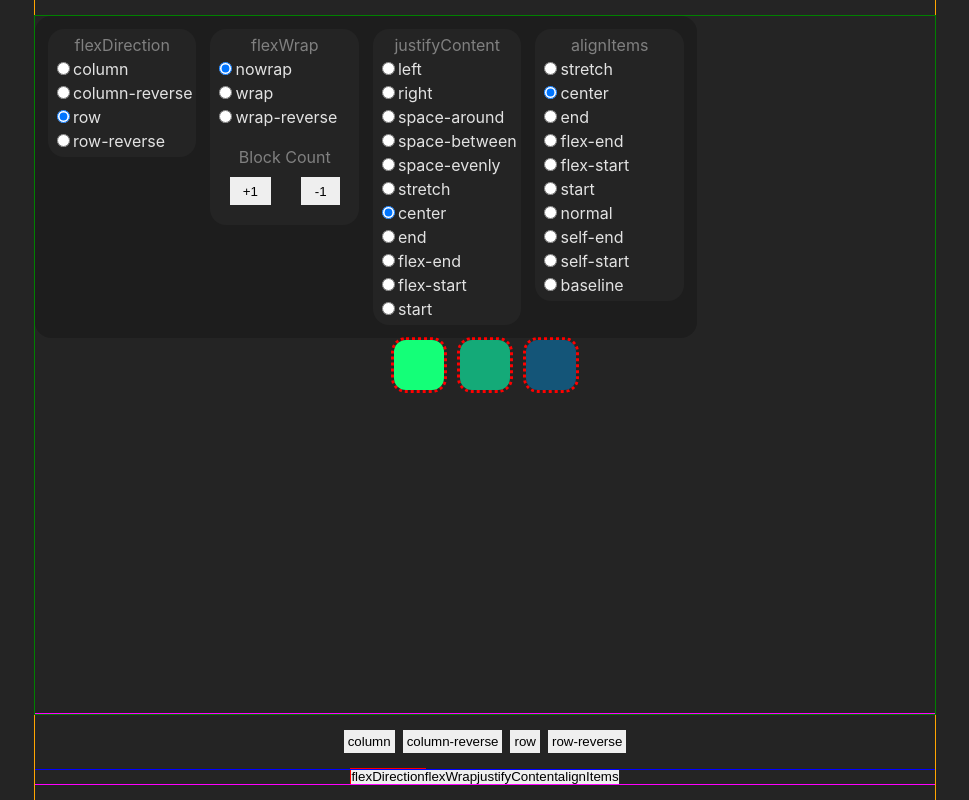
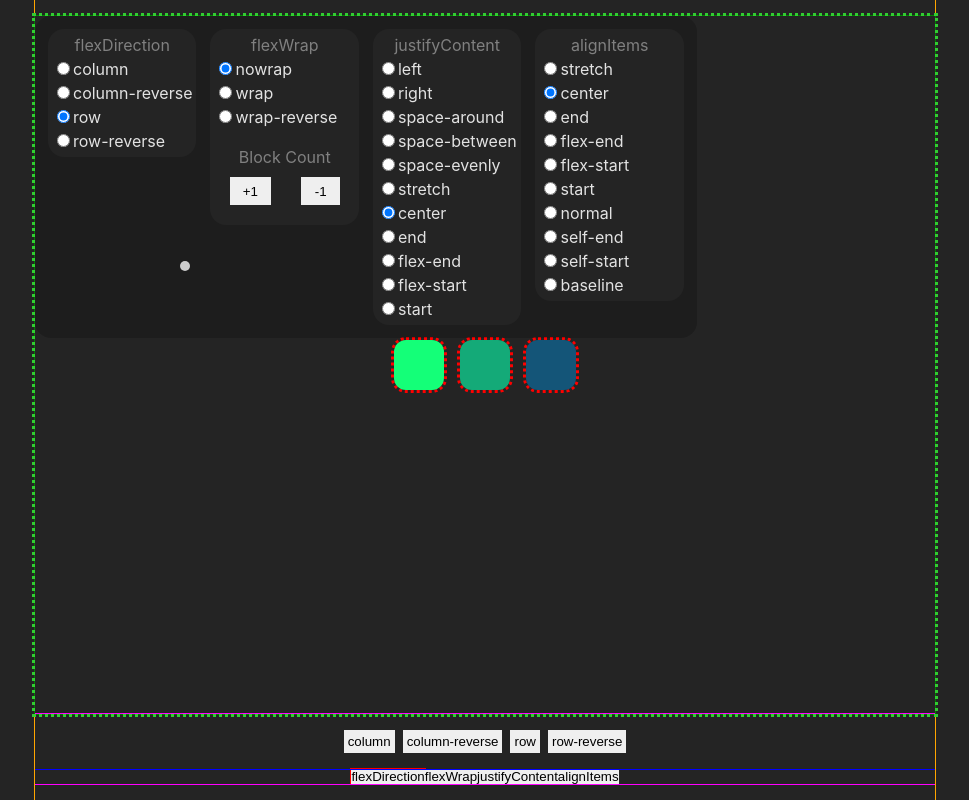
Before and after one commit to johnrdoty92/learn-flexbox, a React (Vite) app: page / in a window 1280 px wide. Shown: the whole page, without its empty margins (155-1124 px from the left). Built offline with nearby package versions, Linux system fonts and the light colour scheme.

Commit message:
add canvas

```diff
--- a/src/App.tsx
+++ b/src/App.tsx
@@ -2,12 +2,16 @@ import { Container } from './components/Layout/Container';
 import { DevControls } from './components/DevControls';
 import { GameControls } from 'components/GameControls';
 import { GameWindow } from 'components/GameWindow';
+import { useRef } from 'react';
+import { Canvas } from 'components/Canvas';
 
 function App() {
+  const gameWindowRef = useRef<HTMLDivElement>(null);
   return (
     <Container>
       <DevControls />
-      <GameWindow />
+      <Canvas gameWindowRef={gameWindowRef} />
+      <GameWindow gameWindowRef={gameWindowRef} />
       <GameControls />
     </Container>
   );
--- /dev/null
+++ b/src/components/Canvas.tsx
@@ -0,0 +1,74 @@
+import { RefObject, useEffect, useRef, useState } from 'react';
+
+export const Canvas = ({
+  gameWindowRef,
+}: {
+  gameWindowRef: RefObject<HTMLDivElement>;
+}) => {
+  const nodeRef = useRef<HTMLCanvasElement>(null);
+  const [dimensions, setDimensions] = useState({
+    width: gameWindowRef.current?.clientWidth,
+    height: gameWindowRef.current?.clientHeight,
+  });
+
+  useEffect(() => {
+    const ctx = nodeRef.current?.getContext('2d');
+    if (!ctx) return;
+    let requestId: number;
+    const speed = 5;
+    let x = 0;
+    let dx = 1;
+    let y = 0;
+    let dy = 1;
+    const render = () => {
+      let isCollision = false;
+      gameWindowRef.current?.childNodes.forEach((child) => {
+        if (!(child instanceof HTMLElement)) return;
+        if (
+          x > child.offsetLeft &&
+          x < child.offsetLeft + child.offsetWidth &&
+          y > child.offsetTop &&
+          y < child.offsetHeight + child.offsetTop
+        )
+          isCollision = true;
+      });
+
+      ctx.fillStyle = isCollision ? '#FF0000' : '#FFFFFF';
+      ctx.clearRect(0, 0, ctx.canvas.width, ctx.canvas.height);
+      ctx.beginPath();
+      ctx.arc(x, y, 5, 0, 360);
+      ctx.fill();
+      if (x > ctx.canvas.offsetWidth) dx = -1;
+      if (x < 0) dx = 1;
+      x += speed * dx;
+      if (y > ctx.canvas.offsetHeight) dy = -1;
+      if (y < 0) dy = 1;
+      y += speed * dy;
+      requestId = requestAnimationFrame(render);
+    };
+    render();
+
+    const resizeObserver = new ResizeObserver((entries) => {
+      const { width, height } = entries[0].contentRect;
+      setDimensions({ width, height });
+    });
+    if (gameWindowRef.current) resizeObserver.observe(gameWindowRef.current);
+    return () => {
+      if (requestId !== undefined) cancelAnimationFrame(requestId);
+      resizeObserver.disconnect();
+    };
+  }, []);
+
+  return (
+    <canvas
+      width={dimensions.width ?? 640}
+      height={dimensions.height ?? 480}
+      ref={nodeRef}
+      style={{
+        outline: '3px dotted limegreen',
+        position: 'absolute',
+        zIndex: 9,
+      }}
+    ></canvas>
+  );
+};
--- a/src/components/GameWindow.tsx
+++ b/src/components/GameWindow.tsx
@@ -1,10 +1,13 @@
 import { animated, useSprings } from '@react-spring/web';
 import { useBlockContext } from 'contexts/BlockContext';
-import { useRef, useEffect } from 'react';
+import { RefObject, useEffect } from 'react';
 import classes from '../css/App.module.css';
 
-export const GameWindow = () => {
-  const dataBlockContainerRef = useRef<HTMLDivElement>(null);
+export const GameWindow = ({
+  gameWindowRef,
+}: {
+  gameWindowRef: RefObject<HTMLDivElement>;
+}) => {
   const {
     state: { parent, objectCount },
   } = useBlockContext();
@@ -19,9 +22,9 @@ export const GameWindow = () => {
   });
 
   useEffect(() => {
-    if (!dataBlockContainerRef.current) return;
+    if (!gameWindowRef.current) return;
     const updatePositions = () => {
-      if (!dataBlockContainerRef.current) return;
+      if (!gameWindowRef.current) return;
       let stretchedProps = { width: '0%', height: '0%' };
       if (parent.alignItems === 'stretch' || parent.alignItems === 'normal') {
         if (parent.flexDirection.includes('column')) {
@@ -30,7 +33,7 @@ export const GameWindow = () => {
           stretchedProps = { width: '0%', height: '100%' };
         }
       }
-      dataBlockContainerRef.current.childNodes.forEach((child, i) => {
+      gameWindowRef.current.childNodes.forEach((child, i) => {
         if (!(child instanceof HTMLElement)) return;
         if (child.className === classes.visibleBlock) return;
         api.start((index) => {
@@ -46,13 +49,13 @@ export const GameWindow = () => {
     };
     updatePositions();
     const resizeObserver = new ResizeObserver(() => updatePositions());
-    resizeObserver.observe(dataBlockContainerRef.current);
+    resizeObserver.observe(gameWindowRef.current);
     return () => resizeObserver.disconnect();
   }, [parent, objectCount]);
 
   return (
     <div
-      ref={dataBlockContainerRef}
+      ref={gameWindowRef}
       className={classes.gameWindow}
       style={{ ...parent }}
     >
```
